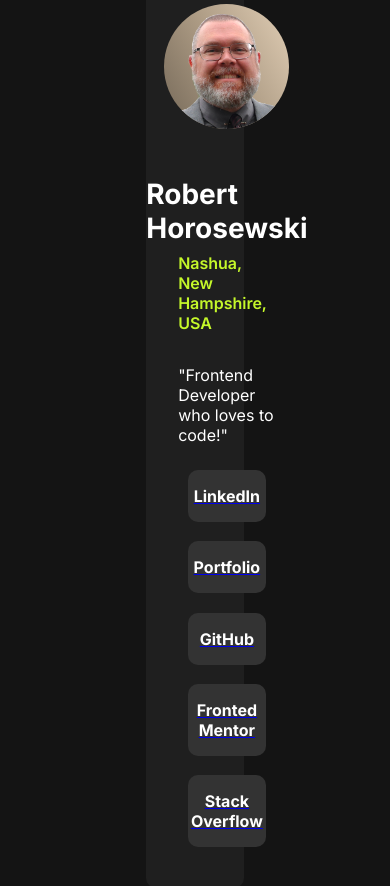
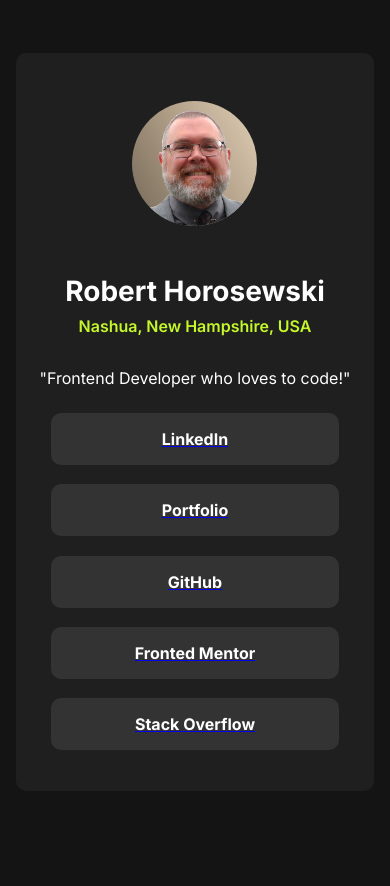
Before and after one commit to horoserp/social-links, a React (Create React App) app: page / in a window 390 px wide. After the commit the page ends 844 px from the top, so only its background shows below. Built offline with nearby package versions, Linux system fonts and the light colour scheme.

Commit message:
Update: Adjust h2 css and object position.

```diff
--- a/src/App.css
+++ b/src/App.css
@@ -46,7 +46,7 @@ img {
   margin: 3rem 0;
   border-radius: 50%;
   object-fit: contain;
-  object-position: 12px 10px;
+  object-position: 14px 10px;
   background-image: linear-gradient(
     60deg,
     var(--brown),
@@ -70,6 +70,7 @@ h3 {
   font-weight: 400;
   font-size: 1rem;
   margin-bottom: 1rem;
+  padding: 0 1.5rem;
 }
 
 .links {
@@ -99,3 +100,9 @@ a:hover .links {
 a:hover {
   text-decoration: none;
 }
+
+@media screen and (max-width: 991px) {
+  .container {
+    width: 100%;
+  }
+}
```
